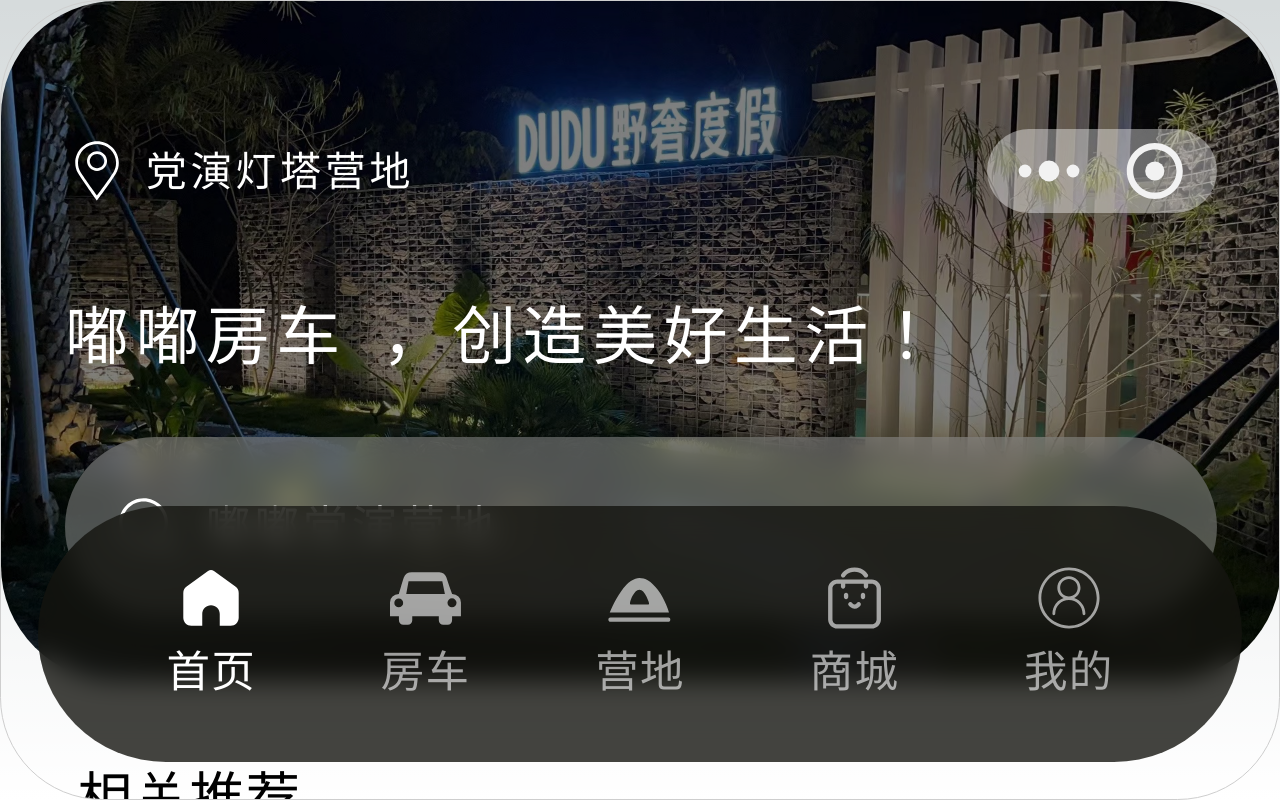
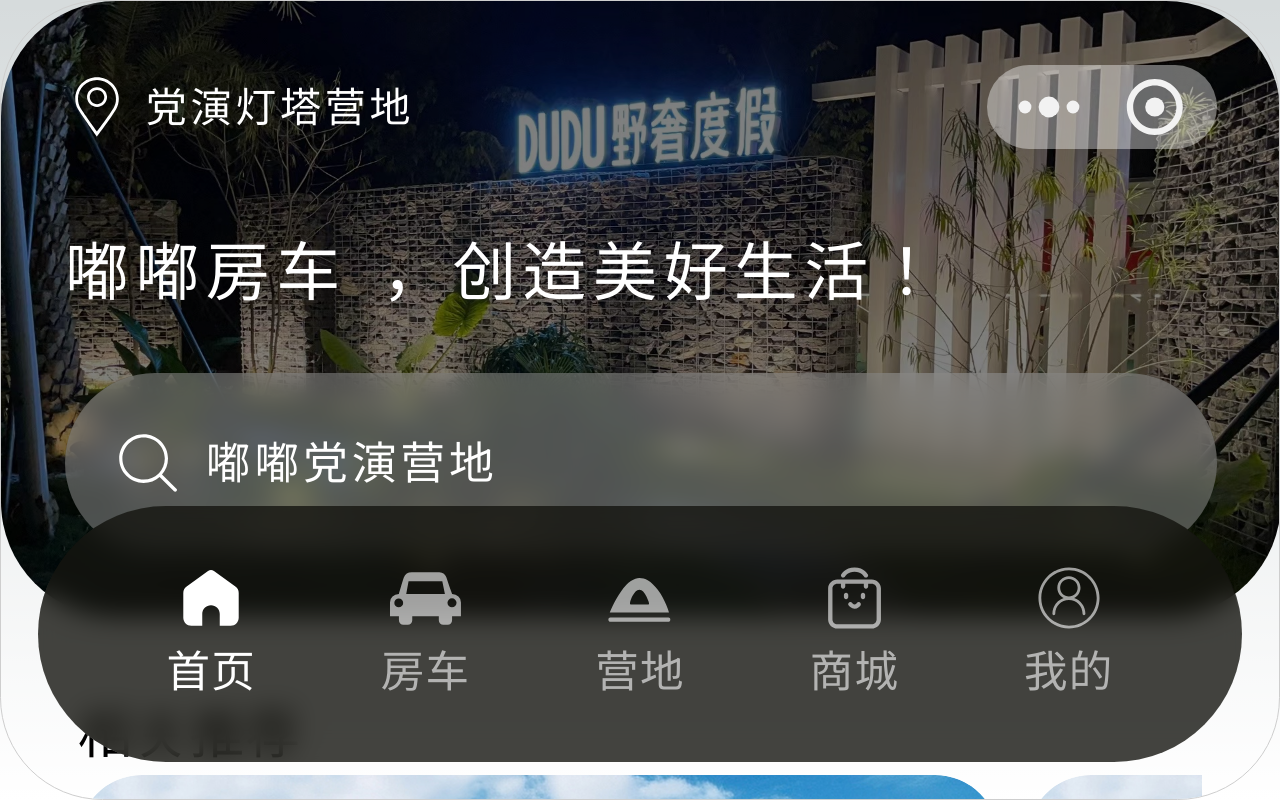
Before and after one commit to dandanDQ/dandanDQ.github.io, a Next.js app: page / in a window 1280 px wide. Built offline with nearby package versions, Linux system fonts and the light colour scheme; a web font is replaced by a local one.

Commit message:
fix: style

```diff
--- a/app/components/Header.scss
+++ b/app/components/Header.scss
@@ -36,7 +36,7 @@
         position: relative;
 
         .top-nav {
-            padding-top: 5vw;
+            // padding-top: 5vw;
             display: flex;
             justify-content: space-between;
 
```
